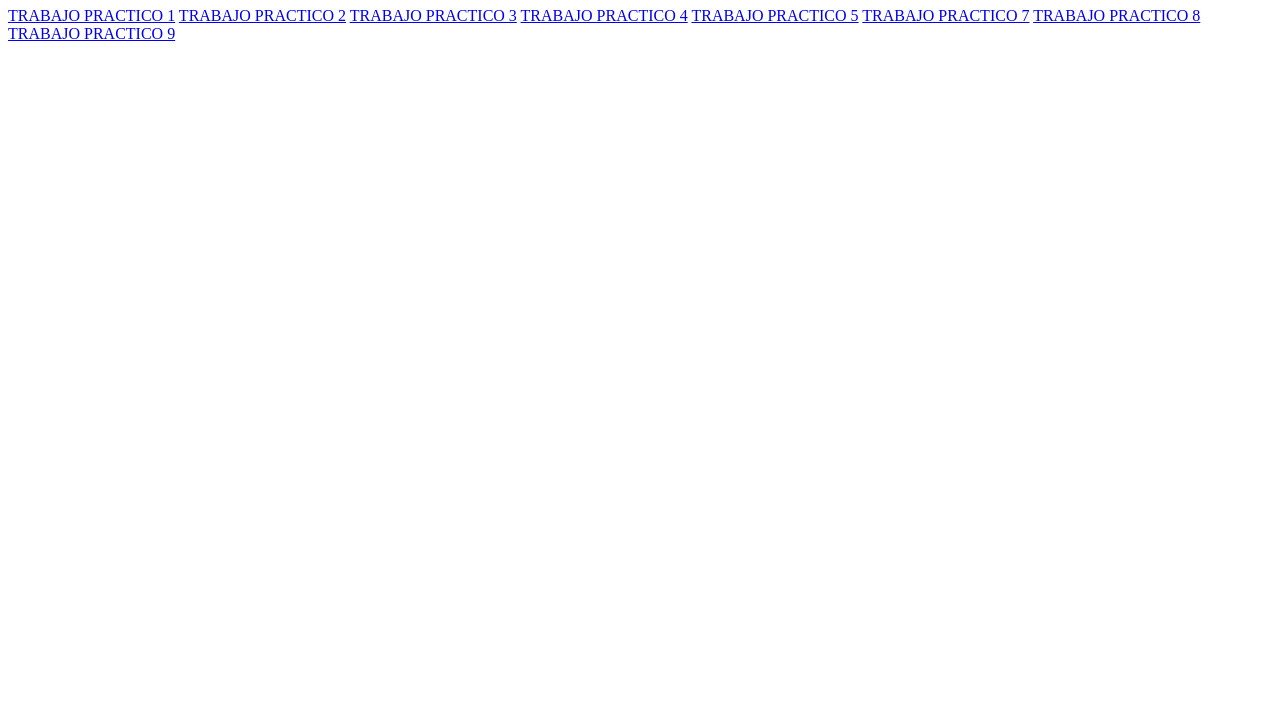
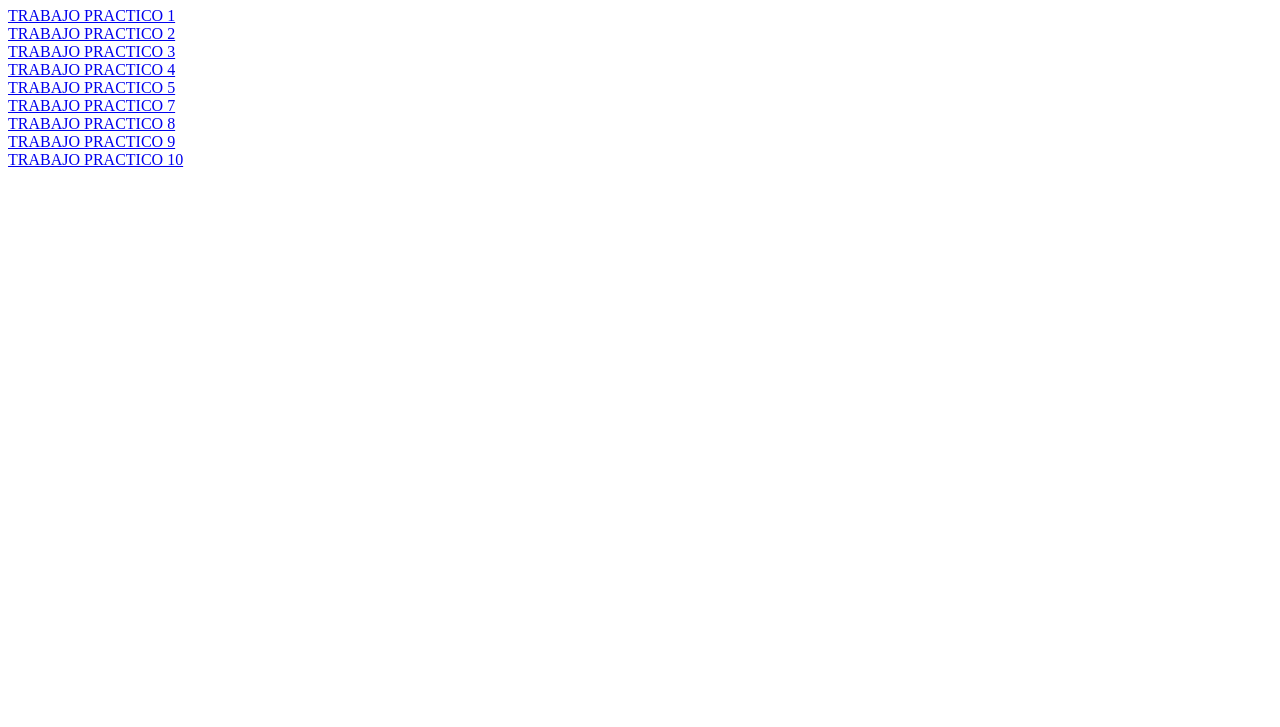
Before and after one commit to Facundo223/plataformas-moviles-entregas, a plain HTML site: page index.html in a window 1280 px wide. Shown: the part 73-800 px from the top of the page. Drawn offline with Linux system fonts and the light colour scheme.

Commit message:
Update index.html

```diff
--- a/index.html
+++ b/index.html
@@ -8,12 +8,21 @@
 <body>
     <center><H1>Trabajo Practico</H1></center>
     <a href="tp-1/index.html">TRABAJO PRACTICO 1</a>
+    <br>
     <a href="tp-2/index.html">TRABAJO PRACTICO 2</a>
+    <br>
     <a href="tp-3/index.html">TRABAJO PRACTICO 3</a>
+    <br>
     <a href="tp-4/index.html">TRABAJO PRACTICO 4</a>
+    <br>
     <a href="tp-5/index.html">TRABAJO PRACTICO 5</a>
+    <br>
     <a href="tp-7/index.html">TRABAJO PRACTICO 7</a>
+    <br>
     <a href="tp-8/index.html">TRABAJO PRACTICO 8</a>
+    <br>
     <a href="tp-9/index.html">TRABAJO PRACTICO 9</a>
+    <br>
+    <a href="tp-10/index.html">TRABAJO PRACTICO 10</a>
 </body>
 </html>
```
